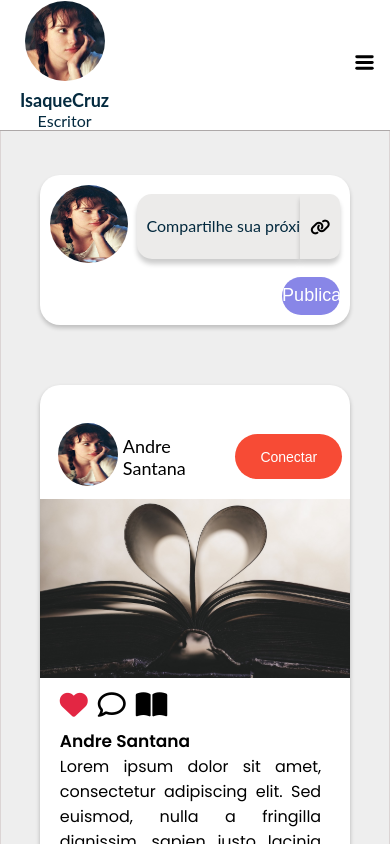
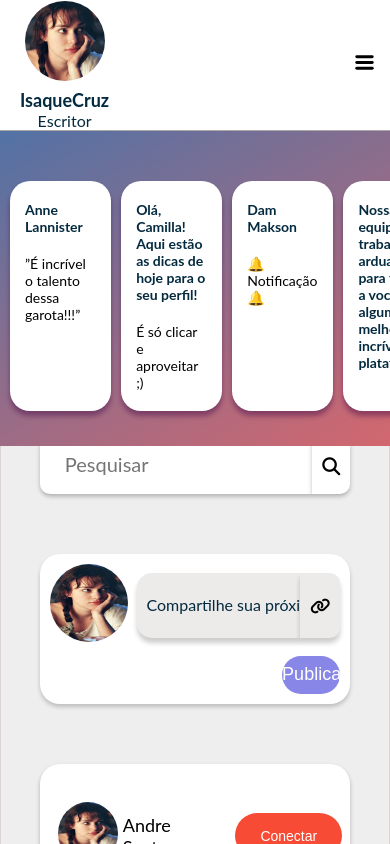
Before and after one commit to IsaqueCruzDev/LiteralBuki, a React (Vite) app: page /feed in a window 390 px wide. Shown: the top 844 px of the page. Built offline with nearby package versions, Linux system fonts and the light colour scheme.

Commit message:
pagina de feed responsiva

```diff
--- /dev/null
+++ b/src/components/PostagemLateral/Postagem.css
@@ -0,0 +1,87 @@
+.postagem {
+    background-color: #fff;
+    box-shadow: 0 .5rem .5rem #6c097ea6;
+    margin: 0 auto;
+    max-height: 40rem;
+    border-radius: 2rem;
+    -webkit-border-radius: 2rem;
+    -moz-border-radius: 2rem;
+    -ms-border-radius: 2rem;
+    -o-border-radius: 2rem;
+    padding: 1rem;
+    margin-top: 4rem;
+    width: 80%;
+    transition: all 300ms ease-in-out;
+    -webkit-transition: all 300ms ease-in-out;
+    -moz-transition: all 300ms ease-in-out;
+    -ms-transition: all 300ms ease-in-out;
+    -o-transition: all 300ms ease-in-out;
+}
+
+.postagem:hover {
+    box-shadow: 0 .5rem .5rem #ab10c7fb;
+    border-radius: 2rem;
+    -webkit-border-radius: 2rem;
+    -moz-border-radius: 2rem;
+    -ms-border-radius: 2rem;
+    -o-border-radius: 2rem;
+    padding: 1rem;
+    margin-top: 4rem;
+    width: 85%;
+    cursor: pointer;
+}
+
+
+.postagem h2 {
+    color: #042A3F;
+    font-family: "Lato", sans-serif;
+    font-size: 1.6rem;
+    padding: 1rem .5rem;
+}
+
+.postagem img {
+    width: 100%;
+}
+
+.postagem p {
+    font-family: "Lato", sans-serif;
+    font-size: 1.5rem;
+    padding: 1rem .5rem;
+
+}
+
+@media (max-width: 1000px) {
+    .postagem img {
+        width: 100%;
+        display: none;
+    }
+
+    .postagem {
+        /* border: .1rem solid #6c097e; */
+        box-shadow: 0 .5rem .5rem #40074670;
+        margin-bottom: 2.5rem;
+    }
+
+}
+
+@media (max-width: 800px) {
+    .postagem {
+        max-height: 23rem;
+        overflow: hidden;
+    }
+
+    .postagem h2 {
+        color: #042A3F;
+        font-family: "Lato", sans-serif;
+        font-size: 1.4rem;
+        padding: 1rem .5rem;
+    }
+
+    .postagem p {
+        font-family: "Lato", sans-serif;
+        font-size: 1.4rem;
+        padding: 1rem .5rem;
+
+    }
+
+}
--- /dev/null
+++ b/src/components/PostagemLateral/PostagemLateral.jsx
@@ -0,0 +1,13 @@
+import "./Postagem.css";
+
+function PostagemLateral(props) {
+    return (
+        <div className= "postagem">
+            <h2>{props.titulo}</h2>
+            <img src= {props.imagem} />
+            <p>{props.texto}</p>
+        </div>
+     );
+}
+
+export default PostagemLateral;
--- a/src/pages/Cadastro/style.jsx
+++ b/src/pages/Cadastro/style.jsx
@@ -85,6 +85,10 @@ export const CadastroStyled = styled.section`
         position: absolute;
         right: 3rem;
         bottom: 1rem;
+    }
+
+    .bukiHome img{
+        width: 6rem;
     }
 
     @media(max-width: 1200px) {
--- a/src/pages/Feed/Feed.jsx
+++ b/src/pages/Feed/Feed.jsx
@@ -1,8 +1,4 @@
-import {
-    FeedStyled,
-    AreaPrincipalStyled,
-    LateralStyled
-} from "./style.jsx";
+import { FeedStyled, AreaPrincipalStyled, LateralStyled } from "./style.jsx";
 
 import Sidebar from "../../components/Siderbar/Sidebar.jsx";
 import ItemSidebar from "../../components/ItemSidebar/ItemSidebar.jsx";
@@ -15,60 +11,128 @@ import FotoPerfil2 from "../../assets/img/Notificacoes/elliewilliams.jpeg";
 import FotoPerfil3 from "../../assets/img/Notificacoes/harry.jpeg";
 
 import PulicacaoFeed from "../../components/PublicacaoFeed/PublicacaoFeed.jsx";
+import PostagemLateral from "../../components/PostagemLateral/PostagemLateral.jsx";
+
+import SvgFeed from "../../assets/img/svgFeed.svg";
+import EstatisticaFeed from "../../assets/img/estatisticaFeed.svg";
 
 export default function Feed() {
-
   const usuario = "Andre Santana";
 
   return (
     <FeedStyled>
-            <Sidebar tipoItem2= "abaEscolhida"
-                itemSidebar1={<ItemSidebar nomeItem="Meu Perfil" icon="fa-solid fa-user"  />}
-                itemSidebar2={<ItemSidebar nomeItem="Feed" icon="fa-solid fa-home" tipoItem="abaEscolhida" />}
-                itemSidebar3={<ItemSidebar nomeItem="Notificações" icon="fa-solid fa-bell" />   }
-                itemSidebar4={<ItemSidebar nomeItem="Meu Projeto" icon="fa-solid fa-lightbulb" />}
+      <Sidebar
+        tipoItem2="abaEscolhida"
+        itemSidebar1={
+          <ItemSidebar nomeItem="Meu Perfil" icon="fa-solid fa-user" />
+        }
+        itemSidebar2={
+          <ItemSidebar
+            nomeItem="Feed"
+            icon="fa-solid fa-home"
+            tipoItem="abaEscolhida"
+          />
+        }
+        itemSidebar3={
+          <ItemSidebar nomeItem="Notificações" icon="fa-solid fa-bell" />
+        }
+        itemSidebar4={
+          <ItemSidebar nomeItem="Meu Projeto" icon="fa-solid fa-lightbulb" />
+        }
       />
 
       <AreaPrincipalStyled>
-                <div className= "procurar">
+        <div className="procurar">
           <input type="text" name="" id="" placeholder="Pesquisar" />
           <div>
-                        <i className= "fa-solid fa-magnifying-glass"></i>
+            <i className="fa-solid fa-magnifying-glass"></i>
           </div>
         </div>
 
-                <div className= "publicar">
-                    <div className= "principal">
-                        <div className= "imagemPerfilPublicar">
-                            <img src= {FotoPerfil1} />
+        <div className="publicar">
+          <div className="principal">
+            <div className="imagemPerfilPublicar">
+              <img src={FotoPerfil1} />
             </div>
-                        <div className= "inputPublicar">
-                            <input type="text" name="" id="" placeholder="Compartilhe sua próxima ideia..." />
+            <div className="inputPublicar">
+              <input
+                type="text"
+                name=""
+                id=""
+                placeholder="Compartilhe sua próxima ideia..."
+              />
             </div>
-                        <div className= "inputFile">
+            <div className="inputFile">
               <label htmlFor="file">
-                            <i className= "fa-solid fa-link"></i>
+                <i className="fa-solid fa-link"></i>
               </label>
               <input type="file" name="file" id="file" />
             </div>
           </div>
-                    <div className= "botaoPublicar">
+          <div className="botaoPublicar">
             <button>Publicar</button>
           </div>
         </div>
 
-                <div className= "artigos">
-                    <PulicacaoFeed usuario={usuario} fotoPerfil={FotoPerfil1} imagemPubli={BackgroundFeed1} texto= "Lorem ipsum dolor sit amet, consectetur adipiscing elit. Sed euismod, nulla a fringilla dignissim, sapien justo lacinia risus, eu feugiat nulla ante eu neque. " />
+        <div className="artigos">
+          <PulicacaoFeed
+            usuario={usuario}
+            fotoPerfil={FotoPerfil1}
+            imagemPubli={BackgroundFeed1}
+            texto="Lorem ipsum dolor sit amet, consectetur adipiscing elit. Sed euismod, nulla a fringilla dignissim, sapien justo lacinia risus, eu feugiat nulla ante eu neque. "
+          />
 
-                    <PulicacaoFeed usuario="Iago Angel" fotoPerfil={FotoPerfil2} imagemPubli={BackgroundFeed2} texto="Lorem ipsum dolor sit amet, consectetur adipiscing elit. Sed euismod, nulla a fringilla dignissim, sapien justo lacinia risus, eu feugiat nulla ante eu neque. " />
+          <PulicacaoFeed
+            usuario="Iago Angel"
+            fotoPerfil={FotoPerfil2}
+            imagemPubli={BackgroundFeed2}
+            texto="Lorem ipsum dolor sit amet, consectetur adipiscing elit. Sed euismod, nulla a fringilla dignissim, sapien justo lacinia risus, eu feugiat nulla ante eu neque. "
+          />
 
-                    <PulicacaoFeed usuario= "Isaque Cruz" fotoPerfil={FotoPerfil3} imagemPubli={BackgroundFeed3} texto= "Lorem ipsum dolor sit amet, consectetur adipiscing elit. Sed euismod, nulla a fringilla dignissim, sapien justo lacinia risus, eu feugiat nulla ante eu neque. " />
+          <PulicacaoFeed
+            usuario="Isaque Cruz"
+            fotoPerfil={FotoPerfil3}
+            imagemPubli={BackgroundFeed3}
+            texto="Lorem ipsum dolor sit amet, consectetur adipiscing elit. Sed euismod, nulla a fringilla dignissim, sapien justo lacinia risus, eu feugiat nulla ante eu neque. "
+          />
         </div>
       </AreaPrincipalStyled>
 
-            {/* <LateralStyled>
-                <h1>sessao</h1>
-            </LateralStyled> */}
+      <div className= "lateralDireita">
+        <LateralStyled>
+          <PostagemLateral
+            titulo="Anne Lannister"
+            imagem=""
+            texto="”É incrível o talento dessa
+            garota!!!”"
+          />
+
+          <PostagemLateral
+            titulo="Olá, Camilla! Aqui estão as dicas de hoje para o seu perfil!"
+            imagem={SvgFeed}
+            texto="É só clicar e aproveitar ;)"
+          />
+
+          <PostagemLateral
+            titulo="Dam Makson"
+            imagem=""
+            texto="🔔 Notificação 🔔"
+          />
+
+          <PostagemLateral
+            titulo="Nossa equipe tem trabalhado arduamente para trazer a vocês algumas melhorias incríveis na plataforma."
+            imagem={EstatisticaFeed}
+            texto=""
+          />
+
+          <PostagemLateral
+            titulo="organizaremos um evento especial no próximo fim de semana."
+            imagem=""
+            texto="
+                É só clicar e aproveitar! ;)"
+          />
+        </LateralStyled>
+      </div>
       {/*
         <div className= "sidebar-left">
             <div className= "teste1">
@@ -109,5 +173,5 @@ export default function Feed() {
             </div>
         </div> */}
     </FeedStyled>
-    )
+  );
 }
--- a/src/pages/Feed/style.jsx
+++ b/src/pages/Feed/style.jsx
@@ -5,9 +5,14 @@ export const FeedStyled = styled.section`
     overflow: auto;
     position: relative;
     display: flex;
+    justify-content: space-between;
 
     .segura {
         margin-left: 25rem;
+    }
+
+    .lateralDireita {
+        display: flex;
     }
 
 .sidebar-right {
@@ -127,6 +132,11 @@ img {
 
 @media (max-width: 1000px) {
 
+    .lateralDireita {
+        display: flex;
+        position: absolute;
+    }
+
     .input-publicar input {
         width: 100%;
         max-width: 1000px;
@@ -177,8 +187,7 @@ export const AreaPrincipalStyled = styled.section`
     gap: 6rem;
     border-left: 1px solid #DBD4D4;
     border-right: 1px solid #DBD4D4;
-    width: 60%;
-    border: 1px solid red;
+    width: 100%;
     margin-left: 25rem;
 
 .procurar {
@@ -342,11 +351,25 @@ export const AreaPrincipalStyled = styled.section`
     width: 100%;
     margin-left: 0;
     margin: 0 auto;
+    margin-top: 38rem;
 }
 
 `;
 
 export const LateralStyled = styled.section`
-    border: 1px solid blue;
     width: 30rem;
+    display: flex;
+    flex-direction: column;
+
+    @media (max-width: 1000px) {
+        margin-top: 13.1rem;
+        width: 100%;
+        display: flex;
+        flex-direction: row;
+        gap: 1rem;
+        padding: 1rem;
+        background: linear-gradient(to left top, #EA6564, #5272A5);
+
+
+    }
 `;
--- a/src/pages/Login/style.jsx
+++ b/src/pages/Login/style.jsx
@@ -89,8 +89,13 @@ export const LoginStyled = styled.section`
 
     .bukiHome {
         position: absolute;
-        right: 3rem;
+        right:   3rem;
         bottom: 1rem;
+    }
+
+    .bukiHome mdsadimg{
+        width: 6rem;
+
     }
 
     @media (max-width: 992px) {
```
Also changed, not shown: src/assets/img/estatisticaFeed.svg (added), src/assets/img/svgFeed.svg (added). Lines whose indentation alone changed are shown as unchanged.
